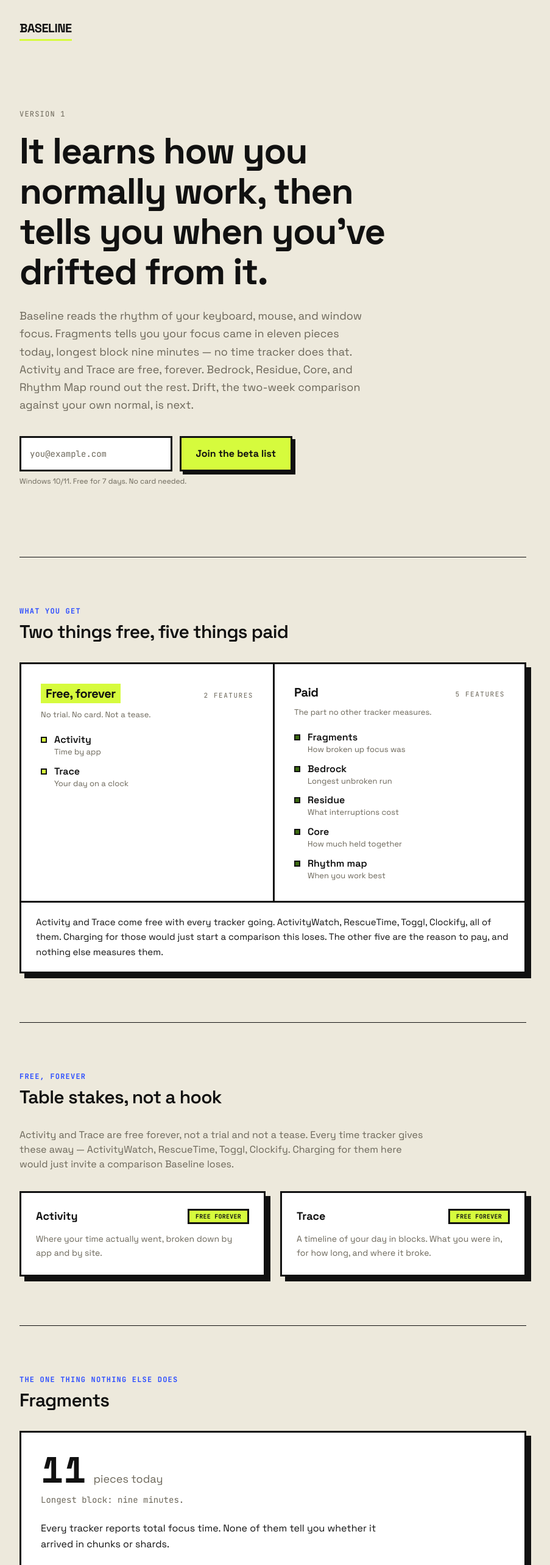
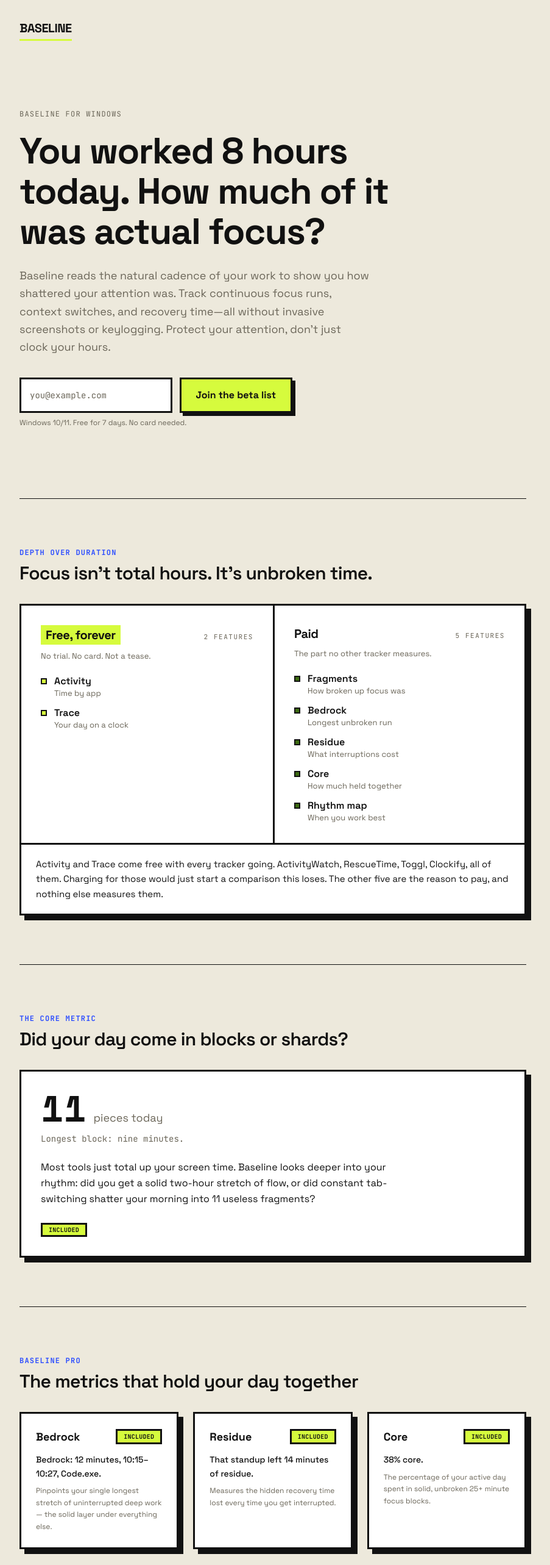
Before and after one commit to Vivaan-crypto/project-baseline, a Next.js app: page / in a window 1280 px wide. Shown: the top 2566 px of the page at 61% size, without its empty margins (192-1095 px from the left). Built offline with nearby package versions, Linux system fonts and the light colour scheme.

Commit message:
updated main page

```diff
--- a/app/(marketing)/page.tsx
+++ b/app/(marketing)/page.tsx
@@ -7,12 +7,12 @@ const FREE_FEATURES = [
   {
     name: "Activity",
     description:
-      "Where your time actually went, broken down by app and by site.",
+      "A clear breakdown of exactly where your active time went, per app and site.",
   },
   {
     name: "Trace",
     description:
-      "A timeline of your day in blocks. What you were in, for how long, and where it broke.",
+      "A visual timeline mapping how your focus shifted across the day, block by block.",
   },
 ] as const;
 
@@ -21,57 +21,61 @@ const PAID_FEATURES = [
     name: "Bedrock",
     headline: "Bedrock: 12 minutes, 10:15–10:27, Code.exe.",
     subtitle:
-      "Your single longest unbroken block of real focus that day — the solid layer under everything else.",
+      "Pinpoints your single longest stretch of uninterrupted deep work — the solid layer under everything else.",
   },
   {
     name: "Residue",
     headline: "That standup left 14 minutes of residue.",
     subtitle:
-      "After an interruption, how long it takes you to get back into a sustained block.",
+      "Measures the hidden recovery time lost every time you get interrupted.",
   },
   {
     name: "Core",
     headline: "38% core.",
     subtitle:
-      "The share of your active day that held together in blocks of 25 minutes or more.",
+      "The percentage of your active day spent in solid, unbroken 25+ minute focus blocks.",
   },
 ] as const;
 
 const CAPTURED = [
-  "Key event timestamps, plus a coarse class: character, correction, navigation, modifier, space, enter.",
-  "Mouse event timestamps and kind: click, move, scroll.",
-  "The active window's process name and title.",
-  "Five-minute rollups: active seconds, key counts, inter-key delay and its variation, window switches.",
+  "Keyboard and mouse interaction timing (clicks, scrolls, movement).",
+  "Active window and application process names.",
+  "Five-minute local activity rollups: active seconds, key counts, and window switches.",
+  "Data processed strictly on your local machine.",
 ] as const;
 
 const NEVER_CAPTURED = [
-  "The characters you type. We keep the class of key, never the key itself.",
-  "Your screen. Baseline doesn't take screenshots, locally or otherwise.",
-  "Clipboard contents, file contents, or network traffic.",
-  "Your typing pattern as an identity. It's never used to recognise or authenticate you.",
-  "Anything on a server. Raw data does not leave the machine, so there is nothing to breach.",
+  "The actual letters or words you type. We never log keystroke content.",
+  "Screenshots or screen recordings. Your visual workspace remains entirely private.",
+  "Clipboard contents, personal files, or network traffic.",
+  "Cloud servers. Your raw data never leaves your device, so there is nothing to breach.",
 ] as const;
 
 const COMPARISON = [
   {
-    question: "Where did the time go?",
-    tracker: "Answers it",
-    baseline: "Activity — free here too",
+    question: "Where did the hours go?",
+    tracker: "Logs totals per app",
+    baseline: "App & site activity breakdown",
   },
   {
-    question: "Did focus come in one piece or ten?",
+    question: "Was my focus fragmented?",
     tracker: "Not measured",
     baseline: "Fragments",
   },
   {
-    question: "What was your best stretch today?",
+    question: "What was my longest deep work run?",
     tracker: "Not measured",
     baseline: "Bedrock",
   },
   {
-    question: "What did that meeting actually cost you?",
-    tracker: "Doesn't track it",
-    baseline: "Residue",
+    question: "What did that quick meeting actually cost me?",
+    tracker: "Logs meeting length only",
+    baseline: "Residue (Measures recovery lag)",
+  },
+  {
+    question: "When am I naturally most productive?",
+    tracker: "Not measured",
+    baseline: "Rhythm Map",
   },
 ] as const;
 
@@ -116,68 +120,34 @@ export default function Home() {
       {/* 1 — Hero */}
       <section className="py-20 sm:py-28">
         <p className="mb-5 font-mono text-xs uppercase tracking-widest text-muted">
-          Version 1
+          Baseline for Windows
         </p>
         <h1 className="max-w-2xl text-4xl font-bold leading-[1.1] tracking-tight sm:text-6xl">
-          It learns how you normally work, then tells you when you&rsquo;ve
-          drifted from it.
+          You worked 8 hours today. How much of it was actual focus?
         </h1>
         <p className="mt-6 max-w-xl text-lg leading-relaxed text-muted">
-          Baseline reads the rhythm of your keyboard, mouse, and window focus.
-          Fragments tells you your focus came in eleven pieces today, longest
-          block nine minutes — no time tracker does that. Activity and Trace
-          are free, forever. Bedrock, Residue, Core, and Rhythm Map round out
-          the rest. Drift, the two-week comparison against your own normal,
-          is next.
+          Baseline reads the natural cadence of your work to show you how
+          shattered your attention was. Track continuous focus runs, context
+          switches, and recovery time—all without invasive screenshots or
+          keylogging. Protect your attention, don't just clock your hours.
         </p>
         <div className="mt-9">
           <SignupForm location="hero" />
         </div>
       </section>
 
-      {/* 1a — What's free vs. what's paid, before any of the detail below.
-              It's the first thing anyone wants to know about a paid product,
-              and it was previously only inferable by reading four sections. */}
+      {/* 1a — What's free vs. what's paid */}
       <section className="border-t border-border py-16 sm:py-20">
-        <SectionHeading eyebrow="What you get">
-          Two things free, five things paid
+        <SectionHeading eyebrow="Depth Over Duration">
+          Focus isn't total hours. It’s unbroken time.
         </SectionHeading>
         <TierDiagram />
       </section>
 
-      {/* 2 — Free forever */}
-      <section className="border-t border-border py-16 sm:py-20">
-        <SectionHeading eyebrow="Free, forever">
-          Table stakes, not a hook
-        </SectionHeading>
-        <p className="mb-8 max-w-2xl text-muted">
-          Activity and Trace are free forever, not a trial and not a tease.
-          Every time tracker gives these away — ActivityWatch, RescueTime,
-          Toggl, Clockify. Charging for them here would just invite a
-          comparison Baseline loses.
-        </p>
-        <div className="grid gap-6 sm:grid-cols-2">
-          {FREE_FEATURES.map((feature) => (
-            <div
-              key={feature.name}
-              className="border-[3px] border-border bg-white p-6 shadow-[var(--shadow-lg)]"
-            >
-              <div className="mb-3 flex items-center justify-between gap-3">
-                <h3 className="text-lg font-bold">{feature.name}</h3>
-                <FreeBadge />
-              </div>
-              <p className="text-sm leading-relaxed text-muted">
-                {feature.description}
-              </p>
-            </div>
-          ))}
-        </div>
-      </section>
-
       {/* 3 — Fragments, headlined */}
       <section className="border-t border-border py-16 sm:py-20">
-        <SectionHeading eyebrow="The one thing nothing else does">
-          Fragments
+        <SectionHeading eyebrow="The Core Metric">
+          Did your day come in blocks or shards?
         </SectionHeading>
         <div className="border-[3px] border-border bg-white p-8 shadow-[var(--shadow-lg)]">
           <div className="flex items-baseline gap-3">
@@ -190,8 +160,10 @@ export default function Home() {
             Longest block: nine minutes.
           </p>
           <p className="mt-6 max-w-xl text-base leading-relaxed">
-            Every tracker reports total focus time. None of them tell you
-            whether it arrived in chunks or shards.
+            Most tools just total up your screen time. Baseline looks deeper
+            into your rhythm: did you get a solid two-hour stretch of flow, or
+            did constant tab-switching shatter your morning into 11 useless
+            fragments?
           </p>
           <div className="mt-6">
             <IncludedBadge />
@@ -201,8 +173,8 @@ export default function Home() {
 
       {/* 4 — Bedrock, Residue, Core */}
       <section className="border-t border-border py-16 sm:py-20">
-        <SectionHeading eyebrow="Paid">
-          The rest of what held the day together
+        <SectionHeading eyebrow="Baseline Pro">
+          The metrics that hold your day together
         </SectionHeading>
         <div className="grid gap-6 sm:grid-cols-3">
           {PAID_FEATURES.map((feature) => (
@@ -227,8 +199,8 @@ export default function Home() {
 
       {/* 5 — What it sees vs. what it never sees */}
       <section className="border-t border-border py-16 sm:py-20">
-        <SectionHeading eyebrow="Capture">
-          What it sees. What it never sees.
+        <SectionHeading eyebrow="Privacy By Design">
+          Your data stays on your machine. Period.
         </SectionHeading>
         <div className="grid gap-10 sm:grid-cols-2 sm:gap-12">
           <div>
@@ -269,31 +241,32 @@ export default function Home() {
           </div>
         </div>
         <p className="mt-10 max-w-2xl text-sm leading-relaxed">
-          If a feature ever needs the actual key you pressed, the feature is
-          designed wrong. The collector is AGPL-licensed and public, so you can
-          read the capture path yourself rather than take this on trust.
+          Baseline monitors rhythm and focus patterns—never your private
+          content. Our core collector is AGPL-licensed and open source. You
+          don't have to take our word for it; you can inspect the code anytime.
         </p>
       </section>
 
       {/* 6 — Why not a time tracker */}
       <section className="border-t border-border py-16 sm:py-20">
-        <SectionHeading eyebrow="Positioning">
-          Why this isn&rsquo;t a time tracker
+        <SectionHeading eyebrow="The Difference">
+          Built for focus, not just time tracking
         </SectionHeading>
         <p className="mb-8 max-w-2xl text-muted">
-          Time tracking is commoditised and free. Baseline includes it anyway,
-          because the app would feel stripped without it. But a total
-          isn&rsquo;t a reference point. It tells you where the hours went, not
-          whether the day itself was normal for you.
+          Stop counting hours and start protecting your focus. Traditional tools
+          log where your time went, but Baseline tells you the structural health
+          of your workday.
         </p>
 
         <div className="overflow-x-auto">
           <table className="w-full min-w-[34rem] border-collapse text-sm">
             <thead>
               <tr className="border-b border-border text-left">
-                <th className="py-3 pr-4 font-medium text-muted">Question</th>
                 <th className="py-3 pr-4 font-medium text-muted">
-                  A time tracker
+                  What you want to know
+                </th>
+                <th className="py-3 pr-4 font-medium text-muted">
+                  Traditional App Logs
                 </th>
                 <th className="py-3 font-medium text-muted">Baseline</th>
               </tr>
@@ -313,24 +286,18 @@ export default function Home() {
             </tbody>
           </table>
         </div>
-
-        <p className="mt-8 max-w-2xl text-base">
-          A time tracker just clocks your hours. Baseline tells you whether the
-          day actually looked like you.
-        </p>
       </section>
 
-      {/* 7 — Rhythm Map (paid, ships ungated from day one) */}
+      {/* 7 — Rhythm Map */}
       <section className="border-t border-border py-16 sm:py-20">
-        <SectionHeading eyebrow="Paid">
-          When you actually sustain work
+        <SectionHeading eyebrow="Baseline Pro">
+          Discover when you actually sustain work
         </SectionHeading>
         <p className="mb-8 max-w-2xl text-muted">
-          Thirty days of your own history, weekday by hour. Most people think
-          they&rsquo;re sharpest at 9am and the chart says 4pm. When a day
-          feels wrong, this is what it looked wrong against. It fills in as
-          you go — even your first session shows something, it just gets
-          sharper with time.
+          Most people think they’re sharpest at 9am, but their data says 4pm.
+          Baseline builds a 30-day map of your history, weekday by hour, to
+          pinpoint your natural flow states. It fills in as you go—even your
+          first session shows something, getting sharper with time.
         </p>
         <RhythmMap />
         <div className="mt-6">
@@ -340,7 +307,7 @@ export default function Home() {
 
       {/* 8 — Honest status */}
       <section className="border-t border-border py-16 sm:py-20">
-        <SectionHeading eyebrow="Status">Where this actually is</SectionHeading>
+        <SectionHeading eyebrow="Status">Where we are right now</SectionHeading>
         <div className="border-[3px] border-border bg-white p-6 shadow-[var(--shadow-lg)] sm:p-7">
           <dl className="space-y-4 text-sm">
             <div className="sm:flex sm:gap-6">
@@ -348,9 +315,9 @@ export default function Home() {
                 Stage
               </dt>
               <dd className="leading-relaxed">
-                v1. This is the first real release, not a prototype anymore.
-                Whether it holds up on anyone&rsquo;s data but mine is still
-                up in the air.
+                v1.0 is live. Built from the ground up for performance and
+                privacy, Baseline is fully operational and ready to help you
+                reclaim your focus.
               </dd>
             </div>
             <div className="sm:flex sm:gap-6">
@@ -358,18 +325,19 @@ export default function Home() {
                 Day one
               </dt>
               <dd className="leading-relaxed">
-                Activity, Trace, and Fragments work from your first session.
-                Bedrock, Residue, and Core are close behind. Rhythm Map fills
-                in as you go — even day one shows something.
+                Activity, Trace, and Fragments work seamlessly from your first
+                session. Bedrock, Residue, and Core lock in shortly after.
+                Rhythm Map begins building your profile instantly.
               </dd>
             </div>
             <div className="sm:flex sm:gap-6">
               <dt className="mb-1 w-40 shrink-0 font-mono text-xs uppercase tracking-wide text-muted sm:mb-0">
-                Cost
+                Pricing
               </dt>
               <dd className="leading-relaxed">
-                Activity and Trace: free, forever. Fragments, Bedrock,
-                Residue, Core, and Rhythm Map: free 7-day trial, no card.
+                Activity and Trace: Free forever. Fragments, Bedrock, Residue,
+                Core, and Rhythm Map: Try them with a free 7-day trial. No
+                credit card required.
               </dd>
             </div>
           </dl>
@@ -378,7 +346,7 @@ export default function Home() {
 
       <footer className="border-t border-border py-10 text-xs text-muted">
         <p>
-          Baseline finds anomalies against your own history. It runs on your
+          Baseline protects your attention and runs entirely on your local
           machine.
         </p>
       </footer>
```
Also changed, not shown: 2 other files (tests, documents, lock files or other folders).
